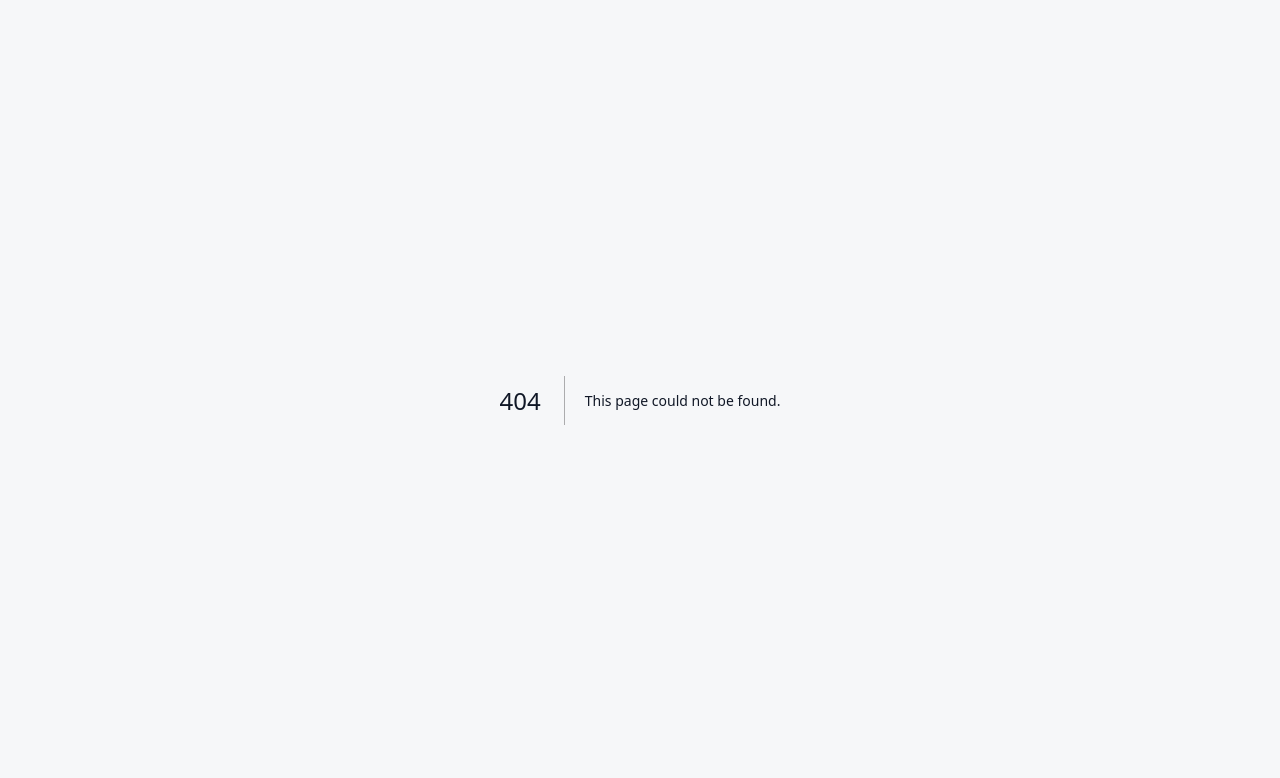
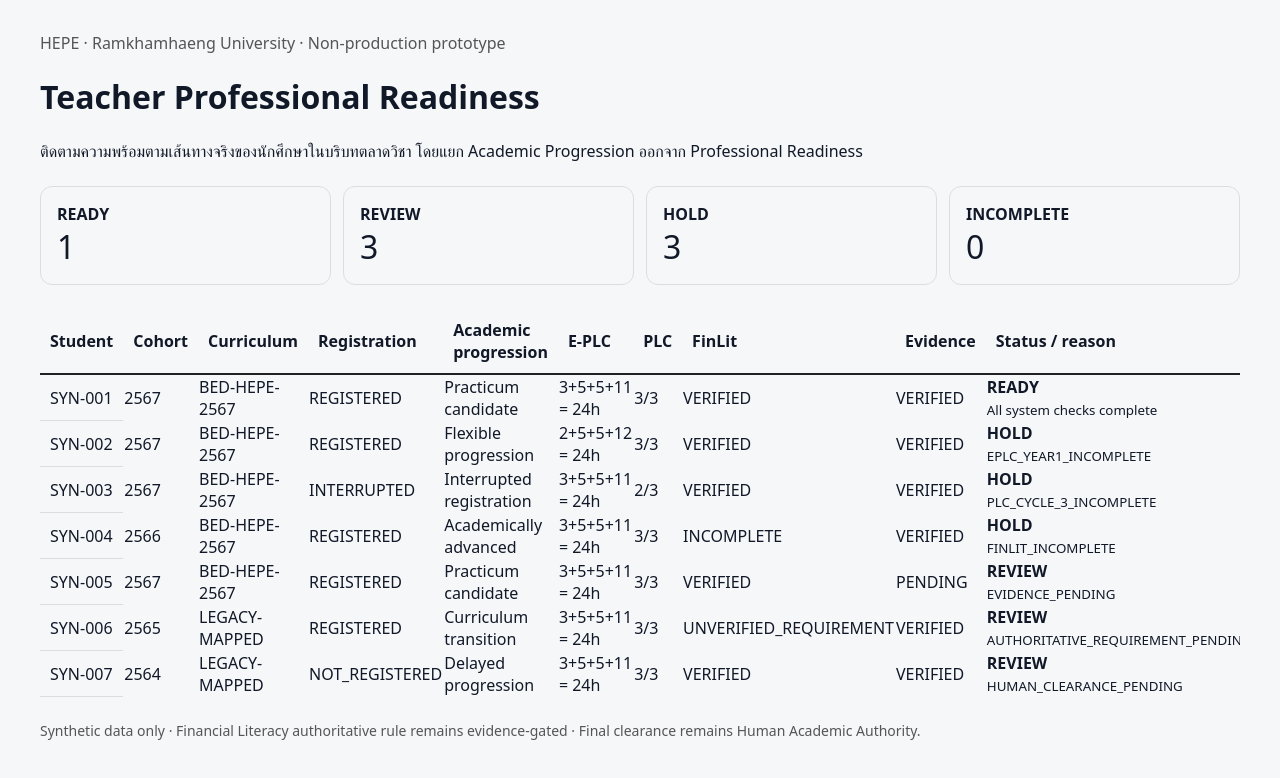
Before and after one commit to kasemch/hepe-ui-prototype, a Next.js app: page /tprs in a window 1280 px wide. Before the commit this address had no page. Shown: the top 778 px of the page. Built offline with nearby package versions, Linux system fonts and the light colour scheme.

Commit message:
feat(tprs): add professional readiness dashboard

```diff
--- /dev/null
+++ b/app/tprs/page.tsx
@@ -0,0 +1,21 @@
+import { syntheticStudents } from './lib/fixtures';
+import { evaluateReadiness } from './lib/domain';
+
+export default function TprsDashboard() {
+  const rows = syntheticStudents.map(student => ({ student, result: evaluateReadiness(student) }));
+  const count = (status: string) => rows.filter(r => r.result.status === status).length;
+  return (
+    <main style={{maxWidth:1200,margin:'0 auto',padding:'32px 20px',fontFamily:'system-ui'}}>
+      <p style={{margin:0,color:'#555'}}>HEPE · Ramkhamhaeng University · Non-production prototype</p>
+      <h1>Teacher Professional Readiness</h1>
+      <p>ติดตามความพร้อมตามเส้นทางจริงของนักศึกษาในบริบทตลาดวิชา โดยแยก Academic Progression ออกจาก Professional Readiness</p>
+      <section style={{display:'grid',gridTemplateColumns:'repeat(auto-fit,minmax(160px,1fr))',gap:12,margin:'24px 0'}}>
+        {['READY','REVIEW','HOLD','INCOMPLETE'].map(s => <article key={s} style={{border:'1px solid #ddd',borderRadius:12,padding:16}}><strong>{s}</strong><div style={{fontSize:32}}>{count(s)}</div></article>)}
+      </section>
+      <div style={{overflowX:'auto'}}><table style={{width:'100%',borderCollapse:'collapse'}}><thead><tr>{['Student','Cohort','Curriculum','Registration','Academic progression','E-PLC','PLC','FinLit','Evidence','Status / reason'].map(h=><th key={h} style={{textAlign:'left',padding:10,borderBottom:'2px solid #222'}}>{h}</th>)}</tr></thead><tbody>
+        {rows.map(({student:s,result:r}) => <tr key={s.id}><td style={{padding:10,borderBottom:'1px solid #ddd'}}>{s.id}</td><td>{s.entryCohort}</td><td>{s.curriculumVersion}</td><td>{s.registrationStatus}</td><td>{s.academicProgression}</td><td>{s.eplcHours.join('+')} = {s.eplcHours.reduce((a,b)=>a+b,0)}h</td><td>{s.plcCycles.filter(Boolean).length}/3</td><td>{s.financialLiteracy}</td><td>{s.evidence}</td><td><strong>{r.status}</strong><br/><small>{r.reasons.join(', ') || 'All system checks complete'}</small></td></tr>)}
+      </tbody></table></div>
+      <p style={{marginTop:24,fontSize:14,color:'#555'}}>Synthetic data only · Financial Literacy authoritative rule remains evidence-gated · Final clearance remains Human Academic Authority.</p>
+    </main>
+  );
+}
```
